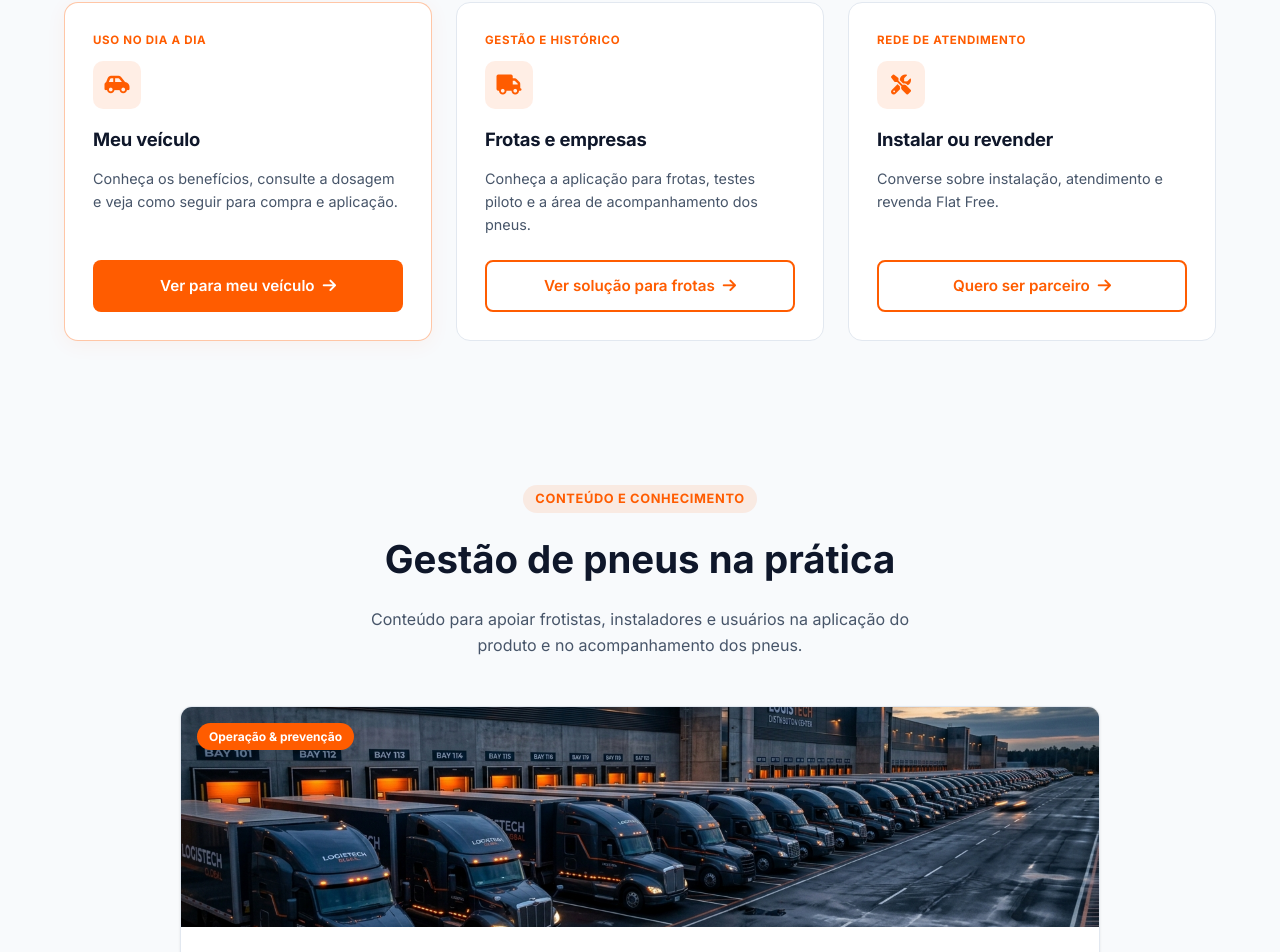
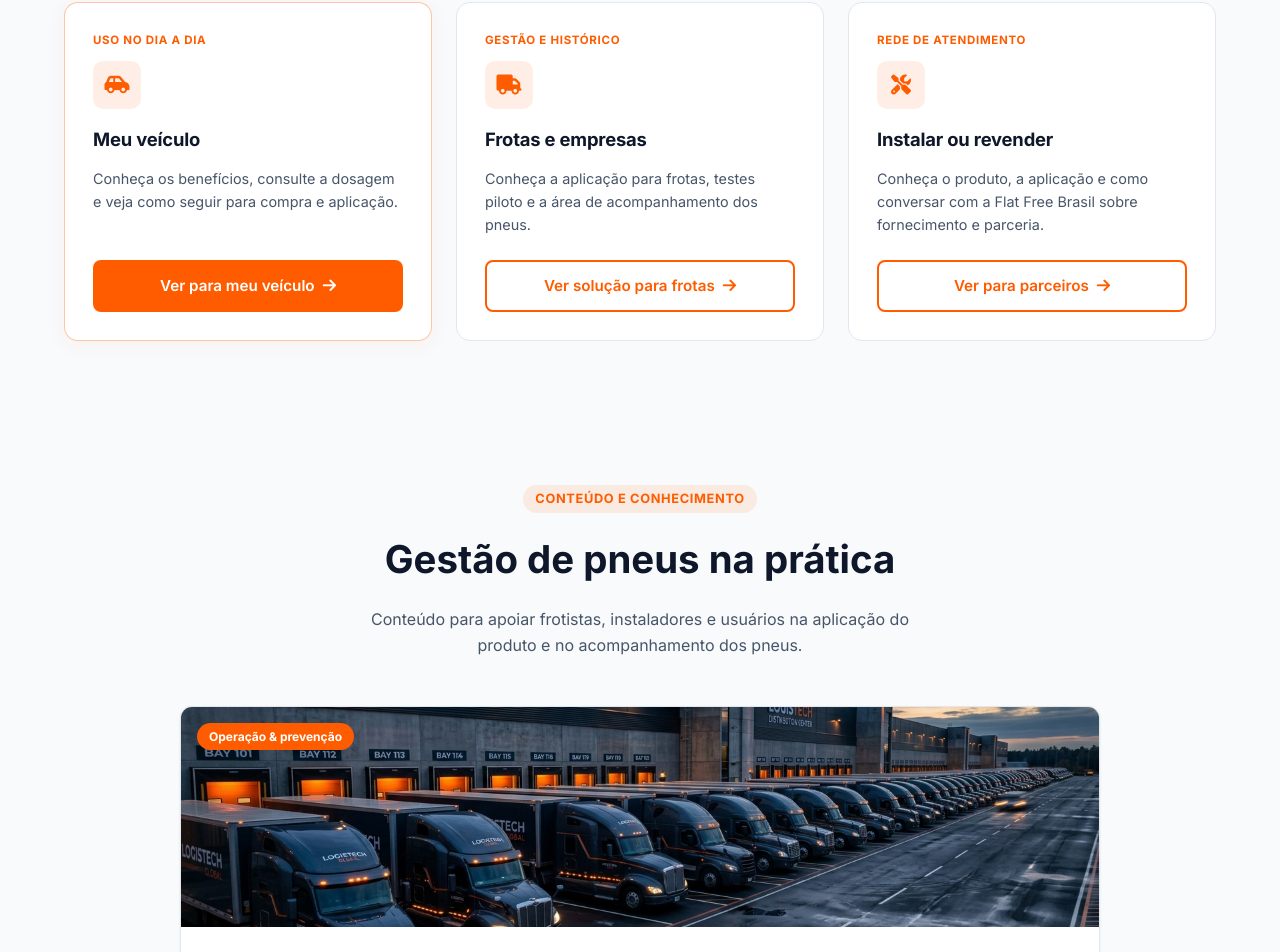
Before and after one commit to vicgouveia-cloud/flat-free-brasil, a Next.js app: page / in a window 1280 px wide. Shown: the part 3794-4746 px from the top of the page. Built offline with nearby package versions, Linux system fonts and the light colour scheme.

Commit message:
refactor(home): route partners to dedicated journey

```diff
--- a/app/page.tsx
+++ b/app/page.tsx
@@ -360,9 +360,9 @@ export default function HomePage() {
                   badge: 'Rede de atendimento',
                   icon: 'fa-screwdriver-wrench',
                   title: 'Instalar ou revender',
-                  desc: 'Converse sobre instalação, atendimento e revenda Flat Free.',
-                  href: '#contato',
-                  cta: 'Quero ser parceiro',
+                  desc: 'Conheça o produto, a aplicação e como conversar com a Flat Free Brasil sobre fornecimento e parceria.',
+                  href: '/parceiros',
+                  cta: 'Ver para parceiros',
                   isPrimary: false,
                 },
               ].map(item => (
```
